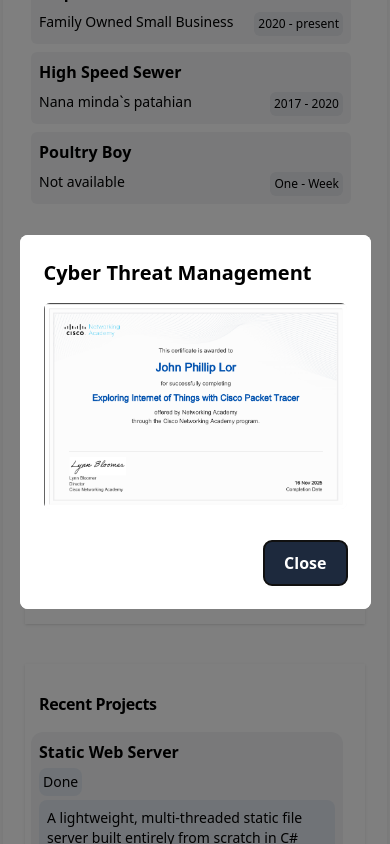
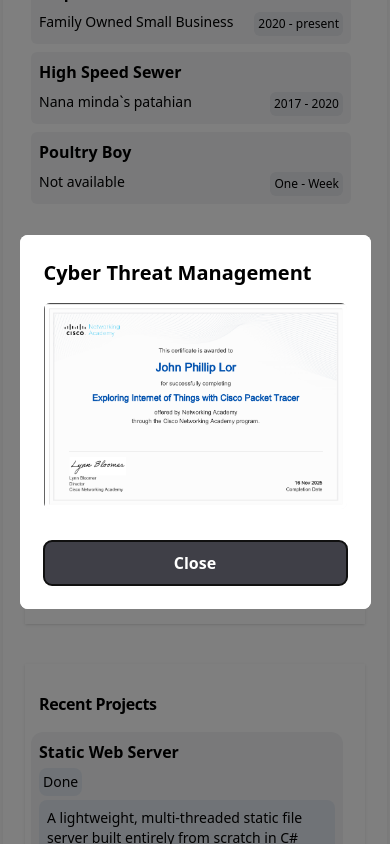
Before and after one commit to Zaido219/personal-portfolio, a React (Vite) app: page / in a window 390 px wide. Both pictures are taken after a click on the element 195 px from the left and 1318 px from the top of the page. Shown: the part 896-1740 px from the top of the page. Built offline with nearby package versions, Linux system fonts and the light colour scheme.

Commit message:
style:WIP certificate modal theme-responsiveness

```diff
--- a/src/components/Ui/modals.tsx
+++ b/src/components/Ui/modals.tsx
@@ -22,11 +22,11 @@ export const CertificateModal = ({title, src, isOpen, onClose}  : CertificateMod
     className="fixed inset-0 m-auto rounded-lg p-0 backdrop:bg-black/50"
 >
     {/* 1. Constrain the width and height on this wrapper DIV */}
-    <div className="p-6 bg-white flex flex-col gap-4 w-[90vw] max-w-lg max-h-[90vh] overflow-hidden">
-        <h2 className="text-xl font-bold">{title}</h2>
+    <div className="p-6 bg-white dark:bg-zinc-900 flex flex-col gap-4 w-[90vw] max-w-lg max-h-[90vh] overflow-hidden">
+        <h2 className="text-xl font-bold dark:text-white">{title}</h2>
 
         {/* 2. Constrain the image container so it doesn't blow up vertically */}
-        <div className="flex-1 flex items-center justify-center overflow-hidden bg-slate-50 rounded-md">
+        <div className="flex-1 flex items-center justify-center overflow-hidden bg-slate-50 dark:bg-transparent rounded-md">
             <img
                 src={src}
                 alt={title}
@@ -36,7 +36,7 @@ export const CertificateModal = ({title, src, isOpen, onClose}  : CertificateMod
 
         <button
             onClick={onClose}
-            className="self-end mt-4 px-5 py-2.5 bg-slate-800 hover:bg-slate-700 active:scale-[0.98] text-white text-md font-semibold rounded-lg shadow-sm transition-all duration-200"
+            className="mt-4 px-5 py-2.5 bg-zinc-700 hover:bg-zinc-600 active:scale-[0.98] text-white text-md font-semibold rounded-lg shadow-sm transition-all duration-200"
         >
             Close
         </button>
```
